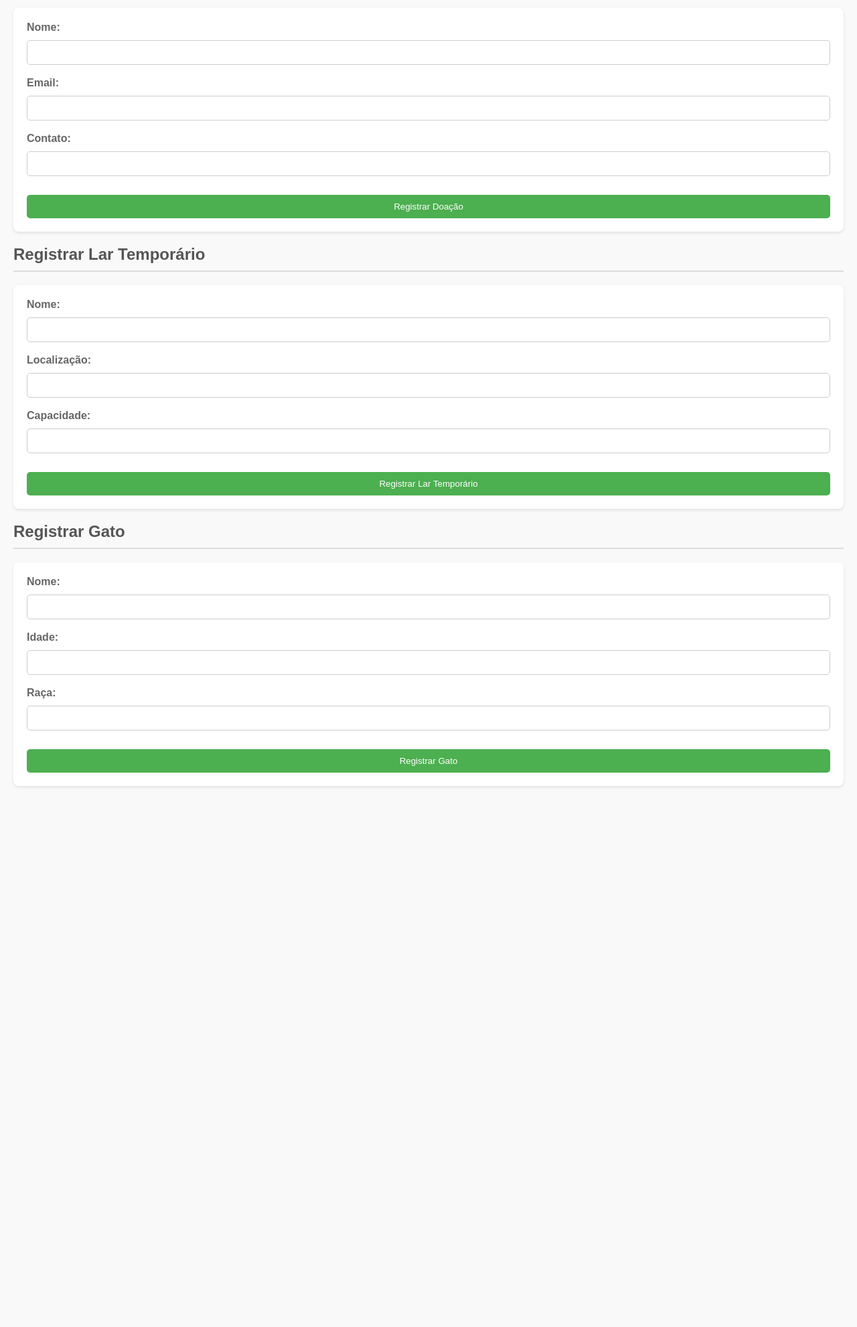
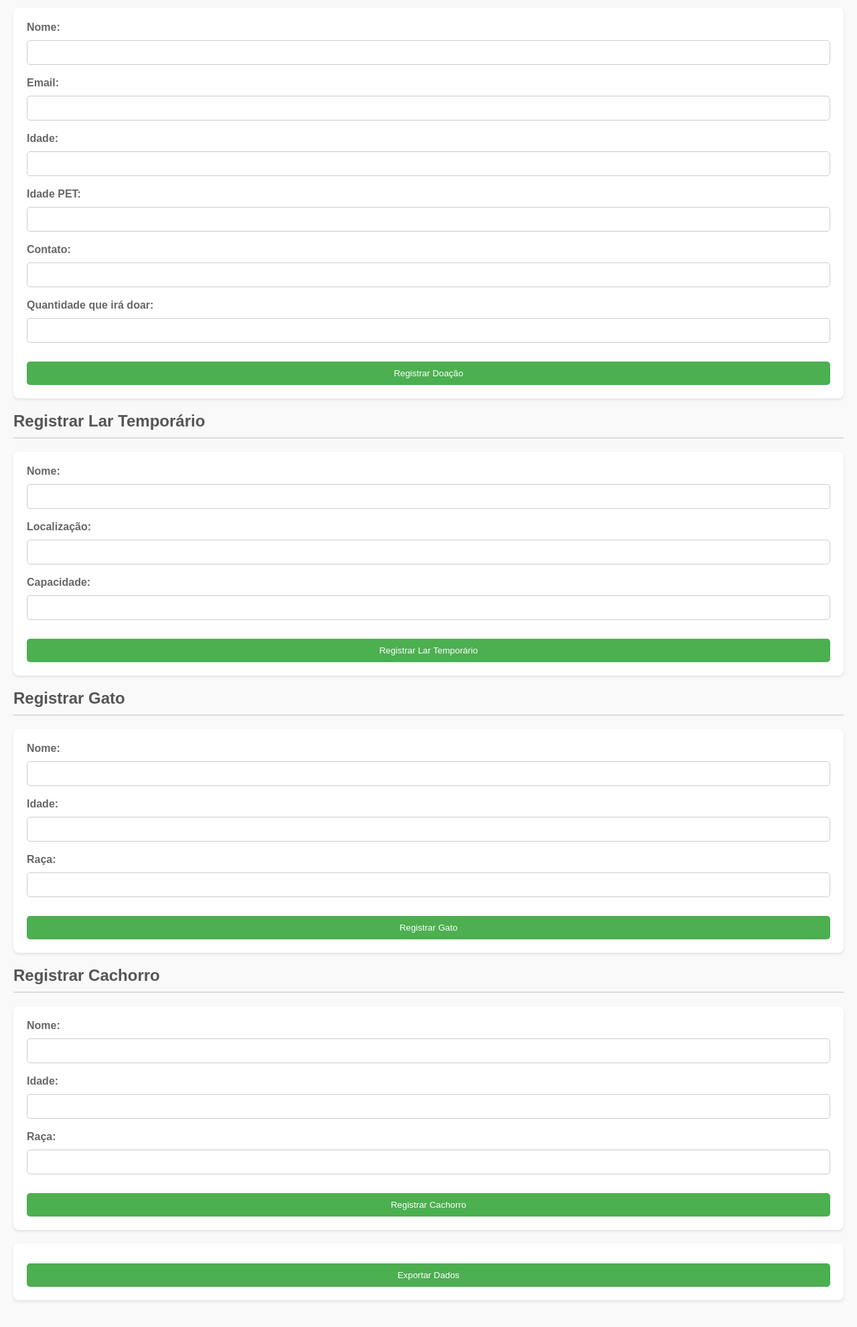
Before and after one commit to ruan2001/Projeto-big-data, a Flask app: page / in a window 1280 px wide. Shown: the part 338-2320 px from the top of the page at 67% size. Before the commit the page ends 1514 px from the top, so only its background shows below. Run offline with Flask 3, Linux system fonts and the light colour scheme.

Commit message:
Resolve conflits

```diff
--- a/app.py
+++ b/app.py
@@ -1,7 +1,12 @@
 from flask import Flask, request, jsonify, render_template, send_file
-from models import db, Donor, FosterHome, Cat
+from openpyxl.reader.excel import load_workbook
+from openpyxl.drawing.image import Image
+
+from models import db, Donor, FosterHome, Cat, Dog
 from datetime import datetime
 import pandas as pd
+import matplotlib.pyplot as plt
+import seaborn as sns
 import os
 
 app = Flask(__name__)
@@ -9,6 +14,8 @@ app.config['SQLALCHEMY_DATABASE_URI'] = 'sqlite:///database.db'
 app.config['SQLALCHEMY_TRACK_MODIFICATIONS'] = False
 
 db.init_app(app)
+
+file_path_for_export = 'data_export.xlsx'
 
 
 @app.before_request
@@ -21,17 +28,22 @@ def index():
     return render_template('index.html')
 
 
-# Função de exportação de dados aprimorada
 @app.route('/donor', methods=['POST'])
 def add_donor():
     name = request.form['name']
     email = request.form['email']
     contact = request.form['contact']
+    quantidade = request.form['quantidade']
+    idade_pet = request.form['idade_pet']
+    idade = request.form['idade']
 
     new_donor = Donor(
         name=name,
         email=email,
         contact=contact,
+        quantidade=quantidade,
+        idade_pet=idade_pet,
+        idade=idade_pet,
         donation_date=datetime.now()
     )
 
@@ -39,6 +51,7 @@ def add_donor():
     db.session.commit()
 
     return jsonify({"message": "Donor added successfully!"}), 201
+
 
 @app.route('/foster_home', methods=['POST'])
 def add_foster_home():
@@ -49,11 +62,12 @@ def add_foster_home():
         name=name,
         location=location,
         capacity=capacity,
-        available_spots=capacity
+        available_spots=int(capacity) - 7
     )
     db.session.add(new_home)
     db.session.commit()
     return jsonify({"message": "Foster Home added successfully!"}), 201
+
 
 @app.route('/cat', methods=['POST'])
 def add_cat():
@@ -70,49 +84,190 @@ def add_cat():
     db.session.commit()
     return jsonify({"message": "Cat added successfully!"}), 201
 
-@app.route('/export_data', methods=['GET'])
+
+@app.route('/dog', methods=['POST'])
+def add_dog():
+    name = request.form['name']
+    age = request.form['age']
+    breed = request.form['breed']
+    new_dog = Dog(
+        name=name,
+        age=age,
+        breed=breed,
+        status="available"
+    )
+    db.session.add(new_dog)
+    db.session.commit()
+    return jsonify({"message": "Cat added successfully!"}), 201
+
+
+@app.route('/export_data', methods=['POST'])
 def export_data():
-    # Query para todos os doadores
+    donor_data = get_donor_data()
+    foster_home_data = get_foster_home_data()
+    cat_data = get_cat_data()
+    dog_data = get_dog_data()
+
+    save_data_to_excel(donor_data, foster_home_data, cat_data, dog_data, file_path_for_export)
+
+    df_donors = pd.DataFrame(donor_data)
+    df_fosters = pd.DataFrame(foster_home_data)
+
+    df_cats = pd.DataFrame(cat_data)
+
+    df_dogs = pd.DataFrame(dog_data)
+
+    generate_and_save_plot_doador(df_donors)
+    generate_and_save_plot_foster(df_fosters)
+    generate_and_save_plot_cat(df_cats)
+    generate_and_save_plot_dog(df_dogs)
+
+    return send_file(file_path_for_export, as_attachment=True)
+
+
+def get_donor_data():
     donors = Donor.query.all()
-    data = [{
+    return [{
         'name': donor.name,
         'email': donor.email,
         'contact': donor.contact,
-        'donation_date': donor.donation_date
+        'donation_date': donor.donation_date,
+        'idade_pet': donor.idade_pet,
+        'idade': donor.idade,
+        'quantidade': donor.quantidade
     } for donor in donors]
 
-    # Coletando dados dos lares de acolhimento
+
+def get_foster_home_data():
     foster_homes = FosterHome.query.all()
-    foster_home_data = [{
+    return [{
         'name': home.name,
         'location': home.location,
         'capacity': home.capacity,
         'available_spots': home.available_spots
     } for home in foster_homes]
 
-    # Coletando dados dos gatos
+
+def get_cat_data():
     cats = Cat.query.all()
-    cat_data = [{
+    return [{
         'name': cat.name,
         'age': cat.age,
         'breed': cat.breed,
         'status': cat.status
     } for cat in cats]
 
-    # Criando dataframes
+
+def get_dog_data():
+    dogs = Dog.query.all()
+    return [{
+        'name': dog.name,
+        'age': dog.age,
+        'breed': dog.breed,
+        'status': dog.status
+    } for dog in dogs]
+
+
+def insert_plot_into_excel(excel_file, plot_file, wb_name, init):
+    wb = load_workbook(excel_file)
+    ws = wb[wb_name]  # Selecionar a planilha 'Donors'
+
+    img = Image(plot_file)
+    ws.add_image(img, init)  # Ajuste a célula de destino conforme necessário
+
+    wb.save(excel_file)
+
+
+def save_data_to_excel(donor_data, foster_home_data, cat_data, dog_data, file_path='data_export.xlsx'):
     df_donors = pd.DataFrame(donor_data)
     df_foster_homes = pd.DataFrame(foster_home_data)
     df_cats = pd.DataFrame(cat_data)
+    df_dogs = pd.DataFrame(dog_data)
 
-    # Salvando dataframes em arquivos Excel
-    file_path = 'data_export.xlsx'
     with pd.ExcelWriter(file_path, engine='openpyxl') as writer:
         df_donors.to_excel(writer, sheet_name='Donors', index=False)
         df_foster_homes.to_excel(writer, sheet_name='Foster Homes', index=False)
         df_cats.to_excel(writer, sheet_name='Cats', index=False)
+        df_dogs.to_excel(writer, sheet_name='Dogs', index=False)
 
-    # Enviando o arquivo como resposta
-    return send_file(file_path, as_attachment=True)
+
+def generate_and_save_plot_foster(df_fosters):
+    file_path = 'grafico_foster.png'
+    fig, axs = plt.subplots(2, 1)
+
+    sns.barplot(x='name', y='capacity', data=df_fosters, ax=axs[0])
+    axs[0].set_title('Capacidade do Abrigo')
+    axs[0].set_xlabel('Abrigo')
+    axs[0].set_ylabel('Capacidade')
+
+    sns.lineplot(x='name', y='available_spots', data=df_fosters, ax=axs[1])
+    axs[1].set_title('Vagas disponíveis')
+    axs[0].set_xlabel('Abrigo')
+    axs[0].set_ylabel('Vagas')
+
+    plt.tight_layout()
+
+    fig.savefig(file_path)  # Salva no formato PNG com resolução de 300 DPI
+
+    insert_plot_into_excel(file_path_for_export, file_path, wb_name='Foster Homes', init='K1')
+
+
+def generate_and_save_plot_doador(df_donors):
+    file_path = 'grafico_doador.png'
+    fig, axs = plt.subplots(3, 1)
+
+    sns.barplot(x='name', y='quantidade', data=df_donors, ax=axs[0])
+    axs[0].set_title('Quantidade de doação por doarores')
+    axs[0].set_xlabel('Doadores')
+    axs[0].set_ylabel('Quantidade')
+
+    sns.lineplot(x='name', y='idade', data=df_donors, ax=axs[1])
+    axs[1].set_title('Idade dos Doadores')
+    axs[1].set_xlabel('Doadores')
+    axs[1].set_ylabel('idade')
+
+    sns.lineplot(x='name', y='idade_pet', data=df_donors, ax=axs[2])
+    axs[2].set_title('Idade dos pets doados')
+    axs[2].set_xlabel('name')
+    axs[2].set_ylabel('idade_pet')
+
+    plt.tight_layout()
+
+    fig.savefig(file_path)  # Salva no formato PNG com resolução de 300 DPI
+
+    insert_plot_into_excel(file_path_for_export, file_path, wb_name='Donors', init='K1')
+
+
+def generate_and_save_plot_cat(df_cats):
+    file_path = 'grafico_cat.png'
+    plt.figure()
+
+    sns.barplot(x='name', y='age', data=df_cats)
+    plt.title('Idade dos gatos')
+    plt.xlabel('Gato')
+    plt.ylabel('Idade')
+
+    plt.tight_layout()
+
+    plt.savefig(file_path)  # Salva no formato PNG com resolução de 300 DPI
+
+    insert_plot_into_excel(file_path_for_export, file_path, wb_name='Cats', init='K1')
+
+
+def generate_and_save_plot_dog(df_dogs):
+    file_path = 'grafico_dog.png'
+    plt.figure()
+
+    sns.barplot(x='name', y='age', data=df_dogs)
+    plt.title('Idade dos cachorros')
+    plt.xlabel('Gato')
+    plt.ylabel('Idade')
+
+    plt.tight_layout()
+
+    plt.savefig(file_path)  # Salva no formato PNG com resolução de 300 DPI
+
+    insert_plot_into_excel(file_path_for_export, file_path, wb_name='Dogs', init='K1')
 
 
 if __name__ == '__main__':
--- a/requirements.txt
+++ b/requirements.txt
@@ -3,3 +3,4 @@ openpyxl
 flask
 matplotlib
 flask_sqlalchemy
+seaborn
--- a/templates/index.html
+++ b/templates/index.html
@@ -21,8 +21,17 @@
             <label for="email">Email:</label>
             <input type="email" id="email" name="email" required><br><br>
 
+            <label for="idade">Idade:</label>
+            <input type="number" id="idade" name="idade" required><br><br>
+
+            <label for="idade_pet">Idade PET:</label>
+            <input type="number" id="idade_pet" name="idade_pet" required><br><br>
+
             <label for="contact">Contato:</label>
             <input type="text" id="contact" name="contact" required><br><br>
+
+            <label for="quantidade">Quantidade que irá doar:</label>
+            <input type="number" id="quantidade" name="quantidade" required><br><br>
 
             <button type="submit">Registrar Doação</button>
         </form>
@@ -54,6 +63,25 @@
 
             <button type="submit">Registrar Gato</button>
         </form>
+        <h2>Registrar Cachorro</h2>
+        <form action="/dog" method="post">
+            <label for="name">Nome:</label>
+            <input type="text" id="name" name="name" required><br><br>
+
+            <label for="age">Idade:</label>
+            <input type="number" id="age" name="age" required><br><br>
+
+            <label for="breed">Raça:</label>
+            <input type="text" id="breed" name="breed" required><br><br>
+
+            <button type="submit">Registrar Cachorro</button>
+        </form>
+
+
+        <form action="/export_data" method="POST">
+            <button type="submit">Exportar Dados</button>
+        </form>
+
     </div>
 </body>
 </html>
```
Also changed, not shown: models.py (+12 -0 lines), instance/database.db, 1 other file.
